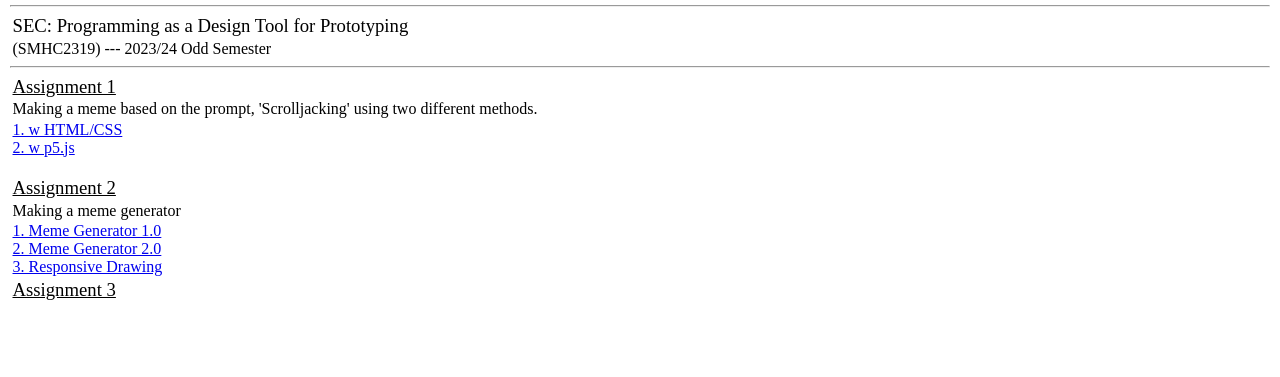
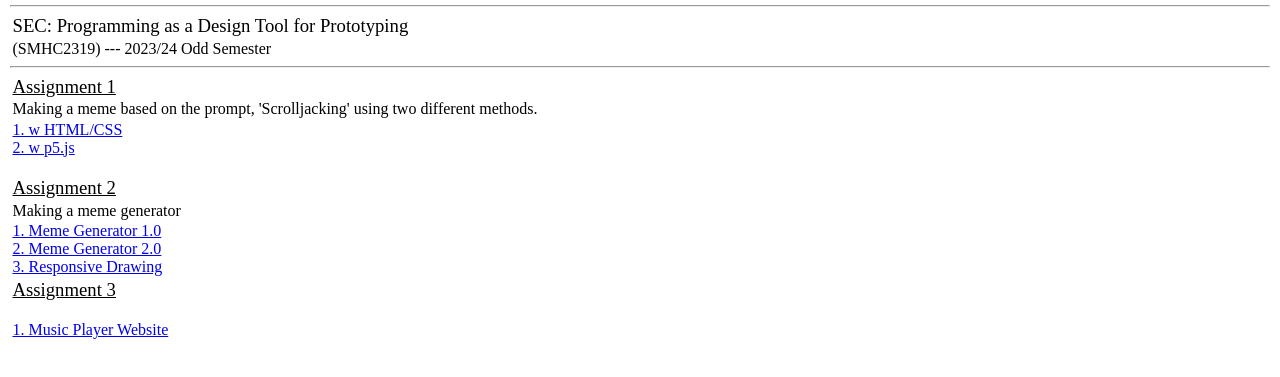
Before and after one commit to NevaanPetr/nevaan.github.io, a plain HTML site: page index.html in a window 1280 px wide. Shown: the part 73-450 px from the top of the page. Drawn offline with Linux system fonts and the light colour scheme.

Commit message:
Update index.html

```diff
--- a/index.html
+++ b/index.html
@@ -61,6 +61,6 @@
     <h3><u>Assignment 3</u></h3>
     <p></p>
     <br />
-    <a href=""></a>
+    <a href="./A3 Final/Index.html">1. Music Player Website</a>
   </body>
 </html>
```
